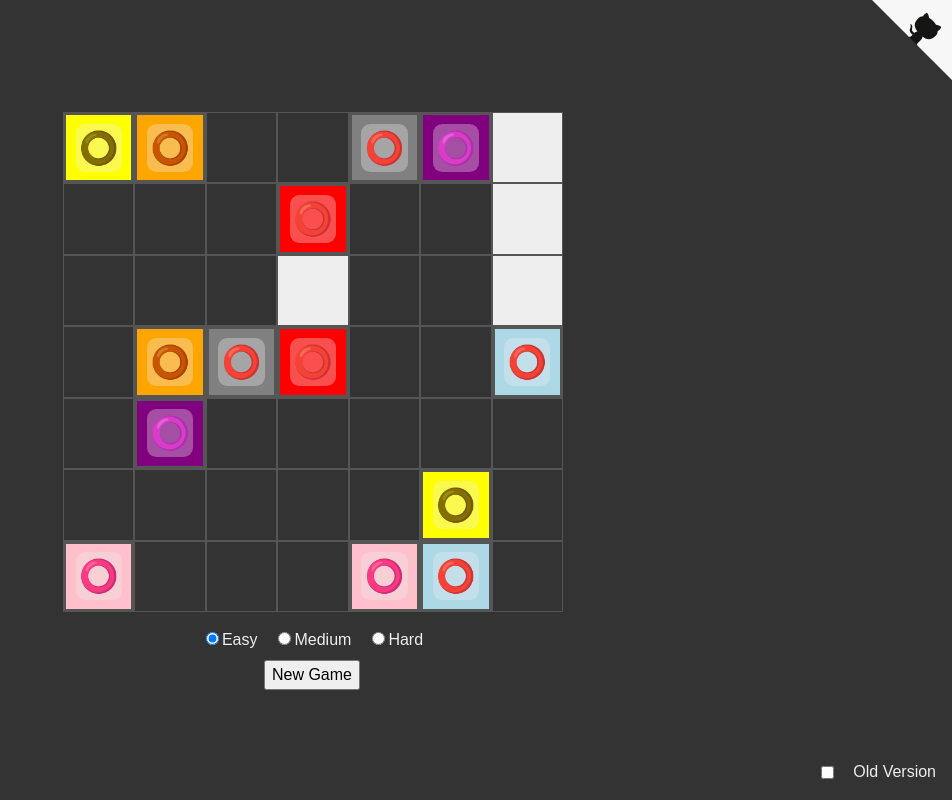
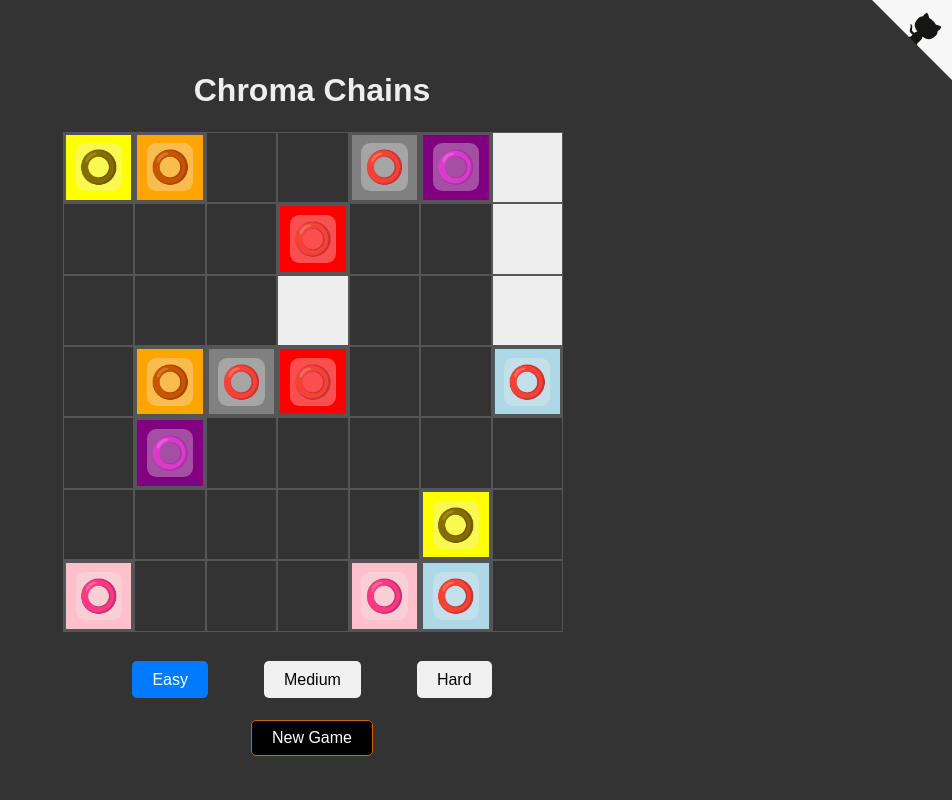
Before and after one commit to Californ1a/wires, a Vue app: page / in a window 1280 px wide. Shown: the whole page, without its empty margins (328-1280 px from the left). Built offline with nearby package versions, Linux system fonts and the light colour scheme.

Commit message:
Remove dev mode, refactor GameCell and GameBoard

```diff
--- a/src/App.vue
+++ b/src/App.vue
@@ -1,64 +1,20 @@
 <template>
   <GithubCorner />
   <main>
-    <GameBoard :selectedColor="color" @changeColor="setColor" :devMode="devMode" />
-    <div class="buttons" v-if="devMode">
-      <div v-for="c in colors" :key="c">
-        <input type="radio" :id="c" :value="c" v-model="color" @change="setColor" />
-        <label :for="c"><span :class="c" /></label>
-      </div>
-    </div>
+    <h1>Chroma Chains</h1>
+    <GameBoard />
     <div class="controls">
-      <div class="radio-btns">
-        <div class="radio">
-          <input type="radio" id="easy" value="easy" v-model="store.difficulty" @click="store.setDifficulty" />
-          <label for="easy">Easy</label>
-        </div>
-        <div class="radio">
-          <input type="radio" id="medium" value="medium" v-model="store.difficulty" @click="store.setDifficulty" />
-          <label for="medium">Medium</label>
-        </div>
-        <div class="radio">
-          <input type="radio" id="hard" value="hard" v-model="store.difficulty" @click="store.setDifficulty" />
-          <label for="hard">Hard</label>
-        </div>
-      </div>
-      <button type="button" @click="store.seedRandomBoard()">New Game</button>
+      <DifficultySelector />
+      <NewGameButton />
     </div>
   </main>
-  <div class="dev-mode" v-if="isDev">
-    <input type="checkbox" id="dev-mode" v-model="devMode" />
-    <label for="dev-mode">Old Version</label>
-  </div>
 </template>
 
 <script setup>
-import { ref, onMounted, watch } from 'vue';
-import useStore from '@/store';
-import { storeToRefs } from 'pinia';
 import GameBoard from '@/components/GameBoard.vue';
 import GithubCorner from '@/components/GithubCorner.vue';
-import { isDev } from '@/util/env';
-
-const store = useStore();
-const { game } = storeToRefs(store);
-
-const colors = ref([]);
-const color = ref('');
-const devMode = ref(false);
-
-watch(devMode, () => {
-  store.setDev(devMode.value);
-});
-
-function setColor(event) {
-  color.value = event?.target?.value ?? event;
-}
-onMounted(() => {
-  colors.value = game.value.wireColors;
-  // eslint-disable-next-line prefer-destructuring
-  color.value = game.value.wireColors[0];
-});
+import DifficultySelector from '@/components/DifficultySelector.vue';
+import NewGameButton from '@/components/NewGameButton.vue';
 </script>
 
 <style scoped>
@@ -74,116 +30,8 @@ main {
   user-select: none;
 }
 
-.buttons {
-  display: flex;
-  flex-direction: row;
-  gap: 1rem;
-  align-items: center;
-  justify-content: center;
-  margin-top: 2rem;
-}
-
-.buttons input[type="radio"] {
-  display: none;
-}
-
-.buttons input[type="radio"]:checked+label span {
-  transform: scale(1.5);
-  border: 2px solid #888;
-}
-
-.buttons label:hover span {
-  transform: scale(1.5);
-}
-
-.buttons label span {
-  display: block;
-  width: 100%;
-  height: 100%;
-  transition: transform .2s ease-in-out;
-}
-
-.buttons label span.red {
-  background: red;
-}
-
-.buttons label span.orange {
-  background: orange;
-}
-
-.buttons label span.yellow {
-  background: yellow;
-}
-
-.buttons label span.olive {
-  background: olive;
-}
-
-.buttons label span.green {
-  background: green;
-}
-
-.buttons label span.teal {
-  background: teal;
-}
-
-.buttons label span.blue {
-  background: blue;
-}
-
-.buttons label span.violet {
-  background: violet;
-}
-
-.buttons label span.purple {
-  background: purple;
-}
-
-.buttons label span.pink {
-  background: pink;
-}
-
-.buttons label span.brown {
-  background: brown;
-}
-
-.buttons label span.grey {
-  background: grey;
-}
-
-.buttons label span.black {
-  background: black;
-}
-
-.buttons label span.white {
-  background: white;
-}
-
-.buttons label span.lightblue {
-  background: lightblue;
-}
-
-.buttons label {
-  display: inline-block;
-  width: 25px;
-  height: 25px;
-  margin-right: 10px;
-  cursor: pointer;
-}
-
-.dev-mode {
-  position: absolute;
-  bottom: 0;
-  right: 0;
-  padding: 1rem;
-  background: #333;
-  color: #eee;
-  font-family: sans-serif;
-  display: flex;
-  flex-direction: row;
-  align-items: center;
-  justify-content: center;
-  gap: 1rem;
+h1 {
+  margin-bottom: 1rem;
 }
 
 .controls {
@@ -194,12 +42,4 @@ main {
   justify-content: center;
   margin-top: 1rem;
 }
-
-.controls .radio-btns {
-  display: flex;
-  flex-direction: row;
-  gap: 1rem;
-  align-items: center;
-  justify-content: center;
-}
 </style>
--- /dev/null
+++ b/src/components/DifficultySelector.vue
@@ -0,0 +1,31 @@
+<template>
+  <div class="radio-btns">
+    <RadioButton
+      v-for="difficulty in difficulties"
+      :key="difficulty"
+      :id="difficulty"
+      :value="difficulty"
+      :label="capitalize(difficulty)"
+      @click="store.setDifficulty" />
+  </div>
+</template>
+
+<script setup>
+import useStore from '@/store';
+import RadioButton from '@/components/RadioButton.vue';
+
+const store = useStore();
+const difficulties = ['easy', 'medium', 'hard'];
+
+const capitalize = (str) => str.charAt(0).toUpperCase() + str.slice(1);
+</script>
+
+<style scoped>
+.radio-btns {
+  display: flex;
+  flex-direction: row;
+  gap: 1rem;
+  align-items: center;
+  justify-content: center;
+}
+</style>
--- a/src/components/GameBoard.vue
+++ b/src/components/GameBoard.vue
@@ -1,15 +1,11 @@
 <template>
-  <div class="board" ref="boardRef">
+  <div v-if="!loading" class="board" ref="boardRef">
     <div v-for="(row, i) in game.board" :key="i" class="row">
       <div v-for="(cell, j) in row" :key="j">
         <GameCell
           :cell="cell"
-          :selectedColor="selectedColor"
-          @mousedown="(game.won) ? null
-            : (devMode) ? null : startPlacing($event, cell)"
-          @mouseup="(game.won) ? null
-            : (devMode) ? null : stopPlacing($event, cell)"
-          :devMode="devMode" />
+          @mousedown="(game.won) ? null : startPlacing($event, cell)"
+          @mouseup="(game.won) ? null : stopPlacing($event, cell)" />
       </div>
     </div>
   </div>
@@ -19,7 +15,7 @@
 <script setup>
 import {
   ref,
-  onBeforeMount,
+  onMounted,
   computed,
   watch,
 } from 'vue';
@@ -33,19 +29,8 @@ const { game } = storeToRefs(store);
 
 const cellsPlaced = ref([]);
 const boardRef = ref(null);
-
-const props = defineProps({
-  selectedColor: {
-    type: String,
-    required: true,
-  },
-  devMode: {
-    type: Boolean,
-    default: false,
-  },
-});
-
-const emit = defineEmits(['changeColor']);
+const currentColor = ref(null);
+const loading = ref(true);
 
 const x = ref(0);
 const y = ref(0);
@@ -56,7 +41,7 @@ function stopPlacing(event, cell) {
   // eslint-disable-next-line no-use-before-define
   window.removeEventListener('mousemove', update);
   const sameAsStarting = cell.x === startingCell.value?.x && cell.y === startingCell.value?.y;
-  if (!cell.end || cell.wire?.color !== props.selectedColor || sameAsStarting) {
+  if (!cell.end || cell.wire?.color !== currentColor.value || sameAsStarting) {
     for (const c of cellsPlaced.value) {
       // eslint-disable-next-line no-continue
       c.wireDirection = {
@@ -113,7 +98,8 @@ function update(event) {
 function startPlacing(event, cell) {
   if (!cell.end) return;
   startingCell.value = cell;
-  emit('changeColor', cell.wire.color);
+  // emit('changeColor', cell.wire.color);
+  currentColor.value = cell.wire?.color;
   window.addEventListener('mousemove', update);
 }
 
@@ -121,7 +107,7 @@ function updateCell() {
   const cell = store.getCellFromCoords(x.value, y.value);
   if (!cell) return;
   // if (cell.end) return;
-  // if (cell.displayColor && cell.displayColor !== props.selectedColor) return;
+  // if (cell.displayColor && cell.displayColor !== currentColor.value) return;
 
   // const cellAlreadyPlaced = cellsPlaced.value.some((c) => c.x === cell.x && c.y === cell.y);
   // console.log(cellsPlaced.value);
@@ -167,7 +153,7 @@ function updateCell() {
 
   const sameAsStarting = cell.x === startingCell.value.x && cell.y === startingCell.value.y;
   const sameColorEnds = game.value.board.flat()
-    .filter((c) => c.end && c.wire?.color === props.selectedColor);
+    .filter((c) => c.end && c.wire?.color === currentColor.value);
   const otherEnd = sameColorEnds
     .filter((c) => c.x !== startingCell.value.x && c.y !== startingCell.value.y)?.[0];
   const equalsOtherEnd = otherEnd?.x === cell.x && otherEnd?.y === cell.y;
@@ -180,7 +166,7 @@ function updateCell() {
   if (cell.displayColor && !equalsOtherEnd) return;
 
   cellsPlaced.value.push(cell);
-  cell.displayColor = props.selectedColor;
+  cell.displayColor = currentColor.value;
   cell.visible = true;
   if (equalsOtherEnd) {
     stopPlacing(null, cell);
@@ -189,8 +175,10 @@ function updateCell() {
 
 watch([x, y], updateCell);
 
-onBeforeMount(async () => {
+onMounted(async () => {
+  loading.value = true;
   await store.seedRandomBoard();
+  loading.value = false;
 });
 </script>
 
--- a/src/components/GameCell.vue
+++ b/src/components/GameCell.vue
@@ -8,7 +8,7 @@
       'cell-blocked': cell.blocked,
     }"
     @click="(game.won) ? null
-      : (devMode) ? setDisplayColor(cell, selectedColor) : store.clearDisplayColor(cell)">
+      : store.clearDisplayColor(cell)">
     <span v-if="cell.end">⭕</span>
     <span v-else-if="cell.wireDirection.up && cell.wireDirection.down">↕</span>
     <span v-else-if="cell.wireDirection.left && cell.wireDirection.right">↔</span>
@@ -39,7 +39,6 @@
 import { computed } from 'vue';
 import useStore from '@/store';
 import CornerArrow from '@/components/CornerArrow.vue';
-import winToast from '@/util/winToast';
 import { storeToRefs } from 'pinia';
 
 const store = useStore();
@@ -50,24 +49,7 @@ const props = defineProps({
     type: Object,
     required: true,
   },
-  selectedColor: {
-    type: String,
-    required: true,
-  },
-  devMode: {
-    type: Boolean,
-    default: false,
-  },
 });
-
-function setDisplayColor(cell, color) {
-  store.setDisplayColor(cell, color);
-  const won = store.checkForWin();
-  if (won) {
-    winToast();
-    game.value.won = true;
-  }
-}
 
 const cellColor = computed(() => ((props.cell.visible && props.cell.displayColor) ? props.cell.displayColor : '#eee'));
 const hueRotateMap = {
--- /dev/null
+++ b/src/components/NewGameButton.vue
@@ -0,0 +1,30 @@
+<template>
+  <button type="button" class="new-game-btn" @click="store.seedRandomBoard()">New Game</button>
+</template>
+
+<script setup>
+import useStore from '@/store';
+
+const store = useStore();
+</script>
+
+<style scoped>
+.new-game-btn {
+  padding: 5px 20px;
+  background-color: black;
+  border: 1px solid #CC6600;
+  color: white;
+  border-radius: 5px;
+  cursor: pointer;
+  font-size: 1rem;
+  transition: background-color 0.3s ease;
+}
+
+.new-game-btn:hover {
+  background-color: #222;
+}
+
+.new-game-btn:active {
+  background-color: #333;
+}
+</style>
--- /dev/null
+++ b/src/components/RadioButton.vue
@@ -0,0 +1,64 @@
+<template>
+  <div class="radio">
+    <input type="radio" :id="id" :value="value" v-model="store.difficulty" @click="emitClick" />
+    <label :for="id">{{ label }}</label>
+  </div>
+</template>
+
+<script setup>
+import useStore from '@/store';
+
+const props = defineProps({
+  id: {
+    type: String,
+    required: true,
+  },
+  value: {
+    type: String,
+    required: true,
+  },
+  label: {
+    type: String,
+    required: true,
+  },
+});
+const emit = defineEmits(['click']);
+const store = useStore();
+
+const emitClick = () => {
+  emit('click', props.value);
+};
+</script>
+
+<style scoped>
+.radio {
+  position: relative;
+  padding: 10px;
+  margin: 10px;
+}
+
+.radio input[type="radio"] {
+  position: absolute;
+  opacity: 0;
+  width: 0;
+  height: 0;
+}
+
+.radio label {
+  padding: 10px 20px;
+  background-color: #f0f0f0;
+  color: black;
+  border-radius: 5px;
+  cursor: pointer;
+  transition: background-color 0.3s ease;
+}
+
+.radio input[type="radio"]:checked+label {
+  background-color: #007BFF;
+  color: white;
+}
+
+.radio label:hover {
+  background-color: #ccc;
+}
+</style>
--- a/src/store.js
+++ b/src/store.js
@@ -4,12 +4,7 @@ import Board from '@/classes/Board';
 
 export default defineStore('main', () => {
   const game = ref(new Board());
-  const dev = ref(false);
   const difficulty = ref('easy');
-
-  function setDev(isDev) {
-    dev.value = isDev;
-  }
 
   function toggleCell(theCell) {
     if (theCell.end) return;
@@ -90,7 +85,6 @@ export default defineStore('main', () => {
 
   return {
     game,
-    dev,
     difficulty,
     toggleCell,
     seedTestBoard,
@@ -100,7 +94,6 @@ export default defineStore('main', () => {
     getCellFromCoords,
     checkForWin,
     setDisplayColor,
-    setDev,
     setDifficulty,
   };
 });
```
